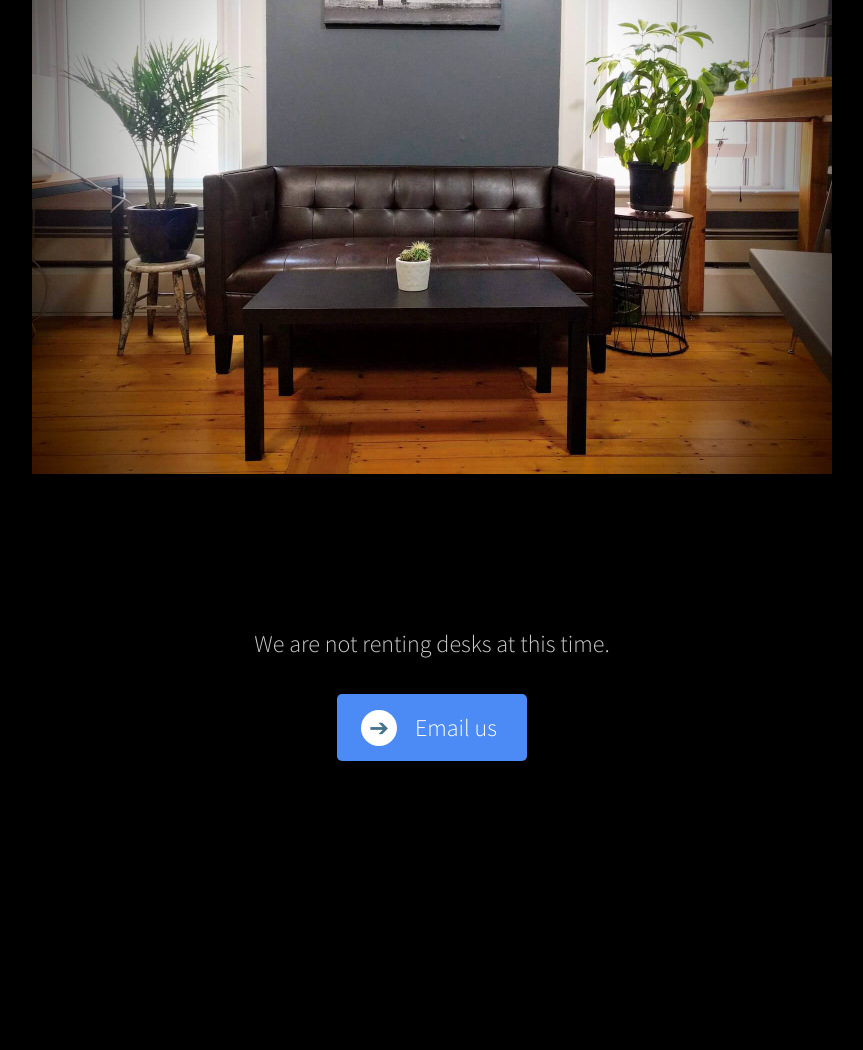
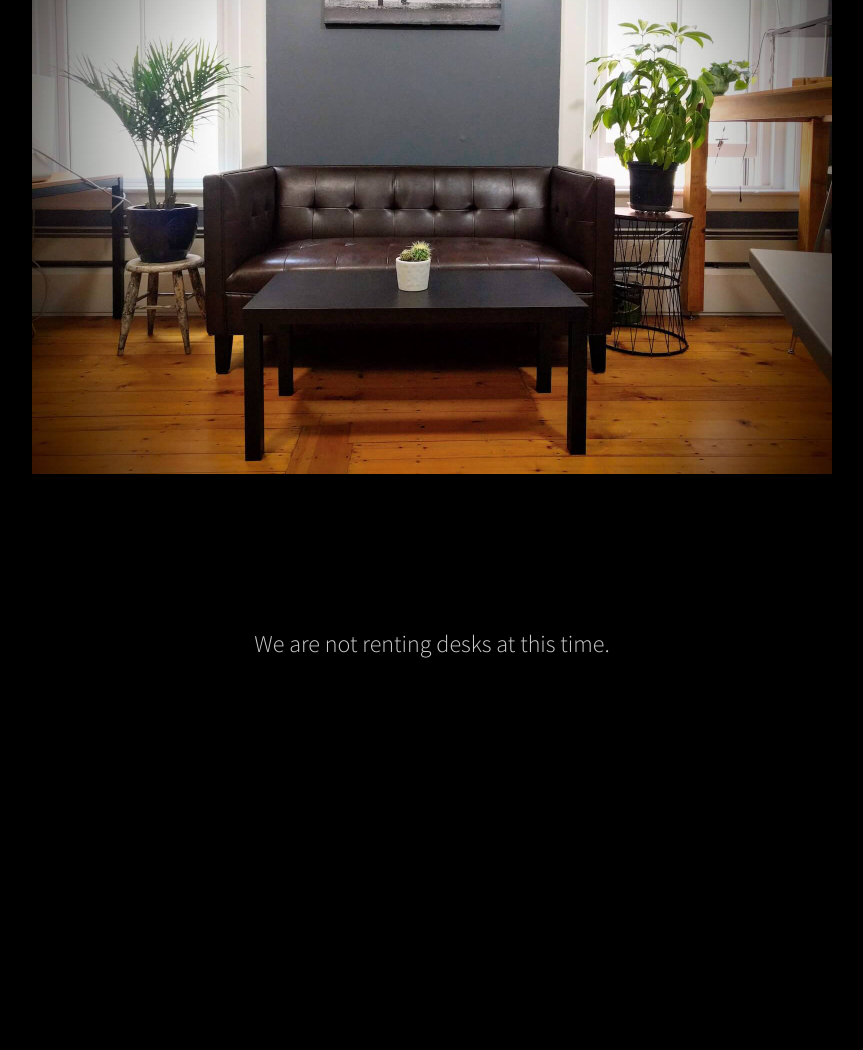
Before and after one commit to peakvt/peakcoworking.com, a plain HTML site: page index.html in a window 1280 px wide. Shown: the part 3515-4565 px from the top of the page, without its empty margins (208-1071 px from the left). After the commit the page ends 4409 px from the top, so only its background shows below. Drawn offline with Linux system fonts and the light colour scheme.

Commit message:
Update index.html

```diff
--- a/index.html
+++ b/index.html
@@ -319,9 +319,9 @@
     <p>
    We are not renting desks at this time.
     </p>
-    <p class="btns">
+  <!--  <p class="btns">
       <a id="email" href="mailto:no-contact@peakcoworking.com"><i>➔</i>Email us</a>
-    </p>
+    </p> -->
  <!--   <p style="font-size: 1em">
       Daily or weekly options not available
     </p> -->
```
